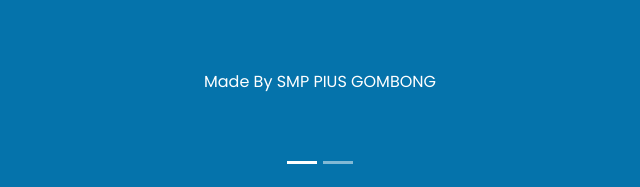
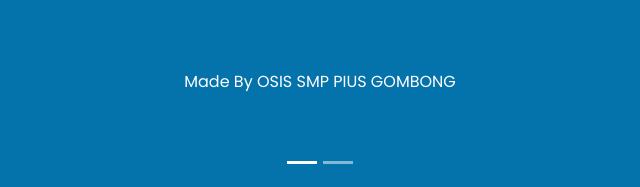
Before and after one commit to smppiusgombong/smppiusgombong.github.io, a plain HTML site: page index.html in a window 1280 px wide. Shown: the part 2637-2824 px from the top of the page, 320-960 px from the left. Drawn offline with nearby package versions, Linux system fonts and the light colour scheme.

Commit message:
Update index.html

```diff
--- a/index.html
+++ b/index.html
@@ -162,7 +162,7 @@
                 <div class="col">
                 </div>
             </div>
-            <p class="credit">Made By <a class="credit-link" href="https://instagram.com/smppius.gombong">SMP PIUS GOMBONG</a></p>
+            <p class="credit">Made By <a class="credit-link" href="https://instagram.com/smppius.gombong">OSIS SMP PIUS GOMBONG</a></p>
         </footer>
     </div>
     <script src="https://code.jquery.com/jquery-3.2.1.slim.min.js"
```
